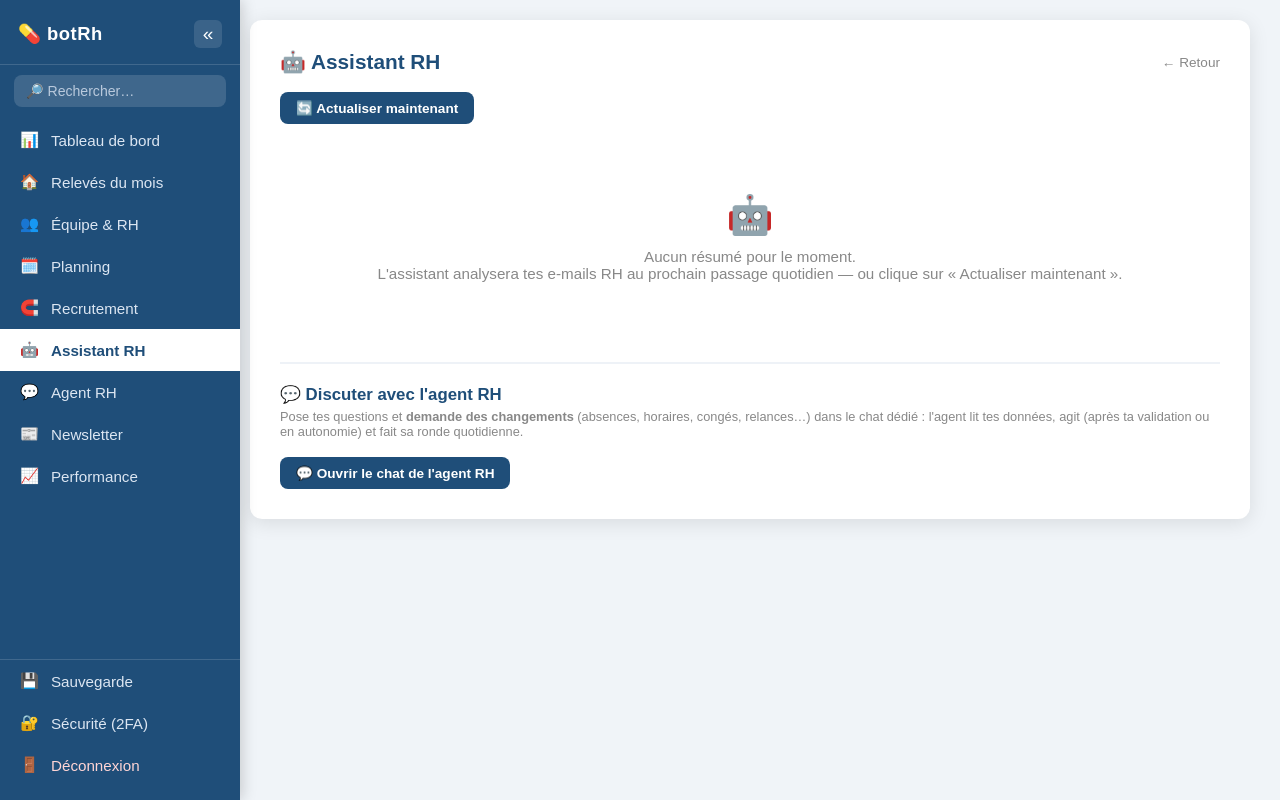
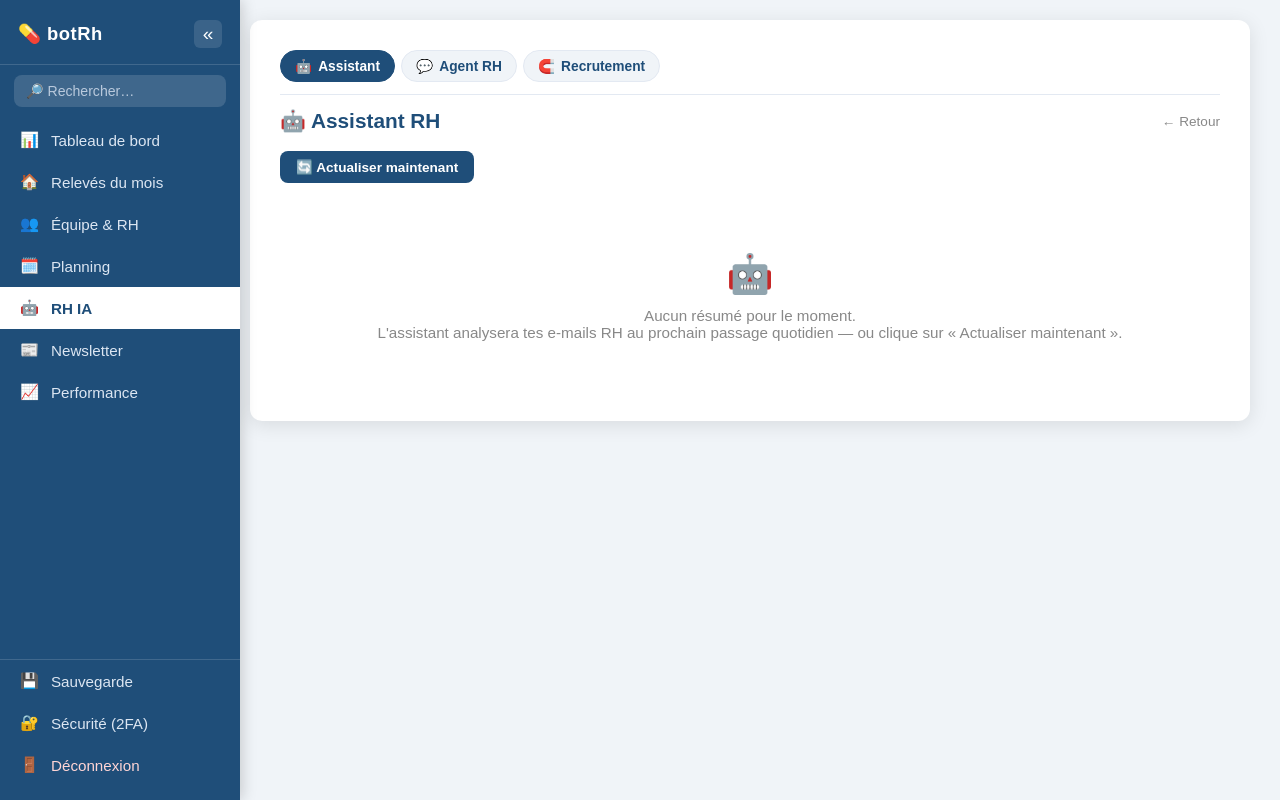
Before and after one commit to pharmanantu-bit/botRh, a Flask app: page /admin/assistant in a window 1280 px wide. Run offline with Flask 3, Linux system fonts and the light colour scheme; the visitor is signed in with stand-in values (Sample User, id 1).

Commit message:
Hub RH IA : bandeau d onglets commun Assistant / Agent / Recrutement
- nouveau partial _hub_nav.html (onglets + actif par chemin), inclus en tete
  des pages assistant, agent (bande fine au-dessus de l en-tete), recrutement
  et fiche candidat
- menu lateral : les 3 entrees remplacees par une seule « RH IA »
  (data-alias pour garder le surlignage sur les 3 chemins)
- suppression des 2 blocs doublons « ouvrir l agent RH » et du CSS mort de
  l ancien chat assistant
- textes de transparence IA mis a jour (moteur Gemini + secours Mistral)

Co-Authored-By: Claude Fable 5 <noreply@anthropic.com>

```diff
--- a/templates/_admin_nav.html
+++ b/templates/_admin_nav.html
@@ -15,9 +15,9 @@
   <a href="/admin/mois">🏠 <span>Relevés du mois</span></a>
   <a href="/admin/employes">👥 <span>Équipe & RH</span></a>
   <a href="/admin/planning-equipe">🗓️ <span>Planning</span></a>
-  <a href="/admin/recrutement">🧲 <span>Recrutement</span></a>
-  <a href="/admin/assistant">🤖 <span>Assistant RH</span></a>
-  <a href="/admin/agent">💬 <span>Agent RH</span></a>
+  <!-- Hub RH IA : une seule entrée, la navigation interne Assistant/Agent/
+       Recrutement se fait par le bandeau d'onglets (_hub_nav.html). -->
+  <a href="/admin/agent" data-alias="/admin/assistant /admin/recrutement">🤖 <span>RH IA</span></a>
   <a href="/admin/newsletter">📰 <span>Newsletter</span></a>
   <a href="/admin/performance">📈 <span>Performance</span></a>
   <a href="/admin/sauvegarde" class="nav-bas">💾 <span>Sauvegarde</span></a>
@@ -115,13 +115,16 @@
     document.addEventListener('keydown', function (e) {
       if (e.key === 'Escape' && navMobile.matches && !document.body.classList.contains('nav-collapse')) toggleNav();
     });
-    // Surligne le lien de la page courante
+    // Surligne le lien de la page courante (data-alias : autres chemins couverts
+    // par la même entrée, ex. le hub RH IA qui regroupe 3 pages).
     var path = window.location.pathname.replace(/\/+$/, '') || '/admin';
-    var best = null;
+    var best = null, bestLen = 0;
     document.querySelectorAll('.nav-drawer a').forEach(function (a) {
-      var h = a.getAttribute('href');
-      if (path === h) best = a;
-      else if (h !== '/admin' && path.indexOf(h) === 0 && (!best || h.length > best.getAttribute('href').length)) best = a;
+      var hrefs = [a.getAttribute('href')].concat((a.getAttribute('data-alias') || '').split(' '));
+      hrefs.forEach(function (h) {
+        if (!h || h === '/admin') return;
+        if ((path === h || path.indexOf(h) === 0) && h.length > bestLen) { best = a; bestLen = h.length; }
+      });
     });
     if (best) best.classList.add('actif');
   })();
--- /dev/null
+++ b/templates/_hub_nav.html
@@ -0,0 +1,33 @@
+<!-- Bandeau d'onglets commun du hub RH IA : Assistant (synthèse mails) /
+     Agent RH (chat qui agit) / Recrutement (candidats). Inclus en tête des
+     3 pages ; l'onglet actif est détecté côté client par le chemin (préfixe
+     le plus long), même mécanique que le menu latéral (_admin_nav.html). -->
+<nav class="hub-nav" aria-label="Modules RH IA">
+  <a href="/admin/assistant">🤖 <span>Assistant</span></a>
+  <a href="/admin/agent">💬 <span>Agent RH</span></a>
+  <a href="/admin/recrutement">🧲 <span>Recrutement</span></a>
+</nav>
+<style>
+  .hub-nav { display: flex; gap: 6px; overflow-x: auto; -webkit-overflow-scrolling: touch;
+             padding-bottom: 12px; margin-bottom: 14px; border-bottom: 1px solid #e3e9f2; }
+  .hub-nav a { flex-shrink: 0; display: inline-flex; align-items: center; gap: 6px;
+               padding: 7px 14px; border-radius: 18px; background: #f0f4f8; color: #1F4E79;
+               text-decoration: none; font-size: 0.86em; font-weight: 600;
+               border: 1px solid #e3e9f2; }
+  .hub-nav a:hover { background: #e3ecf5; }
+  .hub-nav a.actif { background: #1F4E79; color: #fff; border-color: #1F4E79; }
+  /* Variante page agent (plein écran) : bande fine au-dessus de l'en-tête bleu. */
+  .chat-app .hub-nav { padding: 8px 10px; margin: 0; background: #f7f9fc;
+                       border-bottom: 1px solid #e3e9f2; z-index: 2; }
+</style>
+<script>
+  (function () {
+    var p = window.location.pathname.replace(/\/+$/, '');
+    var best = null, bestLen = 0;
+    document.querySelectorAll('.hub-nav a').forEach(function (a) {
+      var h = a.getAttribute('href');
+      if ((p === h || p.indexOf(h) === 0) && h.length > bestLen) { best = a; bestLen = h.length; }
+    });
+    if (best) best.classList.add('actif');
+  })();
+</script>
--- a/templates/admin_agent.html
+++ b/templates/admin_agent.html
@@ -99,6 +99,7 @@
 <body>
 {% include '_admin_nav.html' %}
 <div class="chat-app">
+  {% include '_hub_nav.html' %}
   <div class="tete">
     <div class="avatar">🤖</div>
     <div class="infos">
@@ -135,7 +136,7 @@
       « <em>Qui travaille samedi ?</em> » · « <em>Accepte les congés de Léa</em> » ·
       « <em>Envoie une relance à ceux qui n'ont pas rendu leur relevé</em> » ·
       « <em>Solde de congés de Karim ?</em> »<br>
-      🔒 Les salariés sont masqués avant l'IA (pseudonymisation RGPD) ; les candidats au recrutement sont transmis nominativement (Mistral, hébergé UE).
+      🔒 Les salariés sont masqués avant l'IA (pseudonymisation RGPD) ; les candidats au recrutement sont transmis nominativement (moteur configuré : Gemini/Google, secours Mistral/UE).
     </div>
     {% endif %}
     {% set ns = namespace(jour='') %}
--- a/templates/admin_assistant.html
+++ b/templates/admin_assistant.html
@@ -48,20 +48,12 @@
     .vide .ico { font-size: 2.4em; }
     .vide p { margin-top: 10px; font-size: 0.95em; }
 
-    /* Chat RH */
-    .chat-wrap { margin-top: 30px; border-top: 2px solid #eef2f7; padding-top: 20px; }
-    .chat-wrap h2 { color: #1F4E79; font-size: 1.05em; }
-    .chat-sub { color: #888; font-size: 0.8em; margin: 4px 0 10px; }
-    .outils-meta { font-size: 0.74em; color: #6b8aa3; margin: -6px 0 12px 4px; }
-    .actions-bloc { display: flex; flex-direction: column; gap: 6px; align-items: flex-start; margin: -2px 0 14px 4px; }
-    .action-btn { background: #1F7A3D; color: #fff; border: none; border-radius: 7px; padding: 7px 13px; font-size: 0.84em; font-weight: bold; cursor: pointer; text-decoration: none; display: inline-block; }
-    .action-btn:hover { background: #176030; }
-    .action-btn.done { background: #9aa7b5; cursor: default; }
   </style>
 </head>
 <body>
 {% include '_admin_nav.html' %}
 <div class="carte">
+  {% include '_hub_nav.html' %}
   <div class="entete">
     <h1>🤖 Assistant RH</h1>
     <a href="/admin/dashboard" class="btn-retour" onclick="if(history.length>1){history.back();return false;}">← Retour</a>
@@ -157,12 +149,6 @@
 
   {% endif %}
 
-  <!-- Le chat conversationnel a déménagé : page dédiée façon WhatsApp -->
-  <div class="chat-wrap">
-    <h2>💬 Discuter avec l'agent RH</h2>
-    <div class="chat-sub">Pose tes questions et <strong>demande des changements</strong> (absences, horaires, congés, relances…) dans le chat dédié : l'agent lit tes données, agit (après ta validation ou en autonomie) et fait sa ronde quotidienne.</div>
-    <a href="/admin/agent" class="btn-refresh" style="display:inline-block;text-decoration:none;margin-top:8px;">💬 Ouvrir le chat de l'agent RH</a>
-  </div>
 </div>
 
 
--- a/templates/admin_candidat.html
+++ b/templates/admin_candidat.html
@@ -43,6 +43,7 @@
 <body>
 {% include '_admin_nav.html' %}
 <div class="carte">
+  {% include '_hub_nav.html' %}
   <div class="entete">
     <h1>{{ c.prenom }} {{ c.nom|upper }}</h1>
     <a class="retour" href="/admin/recrutement">← Recrutement</a>
@@ -135,7 +136,7 @@
   <div class="bloc">
     <h2>🤖 Analyse IA du CV</h2>
     <div class="ia-legal">⚖️ {{ disclaimer_ia }}</div>
-    <div class="transp">⚠️ « Analyser » envoie le texte du CV à l'IA (Mistral, hébergé UE) pour le résumé/score. Rien n'est envoyé tant que tu ne cliques pas.</div>
+    <div class="transp">⚠️ « Analyser » envoie le texte du CV à l'IA (moteur configuré : Gemini/Google, secours Mistral/UE) pour le résumé/score.</div>
     {% if c.analyse_ia %}
       {% set a = c.analyse_ia %}
       {% set cls = 'bon' if a.score >= 70 else ('moy' if a.score >= 45 else 'bas') %}
```
Also changed, not shown: templates/admin_recrutement.html (+1 -10 lines).
